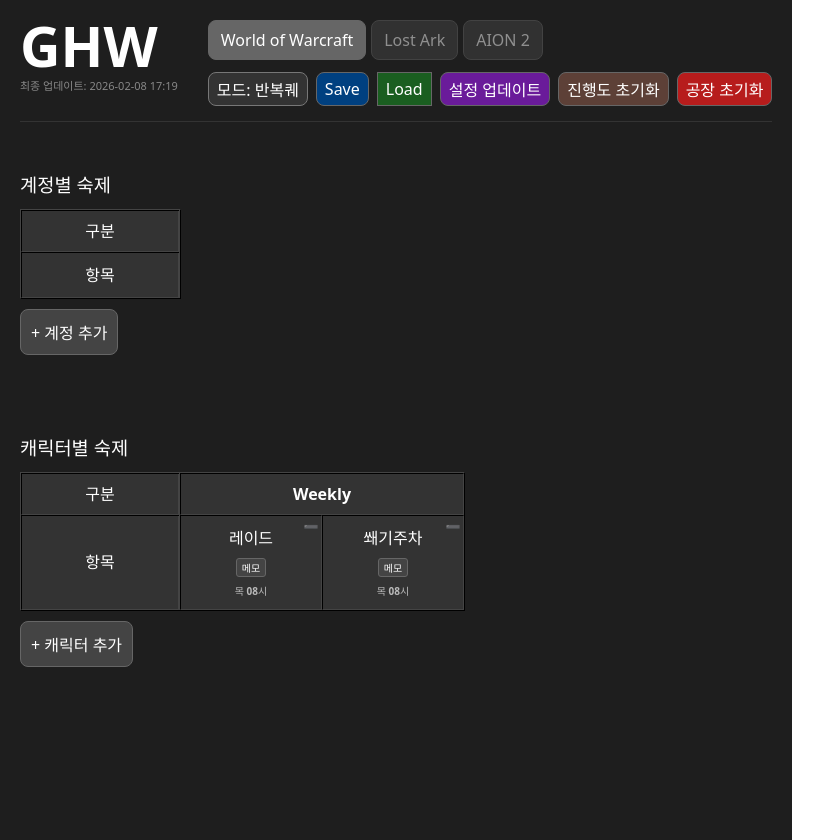
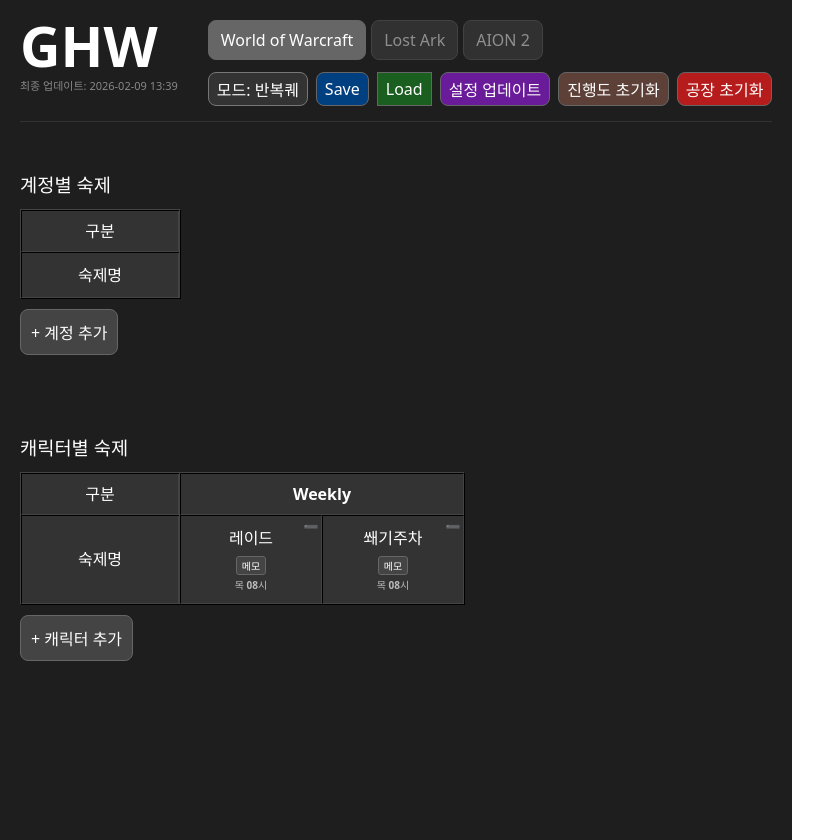
Before and after one commit to totitito/my-app, a React (Vite) app: page / in a window 1280 px wide. Shown: the whole page, without its empty margins (0-835 px from the left). Built offline with nearby package versions, Linux system fonts and the light colour scheme.

Commit message:
초상화 뒤 검정배경 삭제

```diff
--- a/src/App.jsx
+++ b/src/App.jsx
@@ -699,8 +699,6 @@
           )}
         </h3>
 
-        {/* 기존의 아래쪽 <div style={{ textAlign: 'left'... }}> 영역은 통째로 삭제해줘 */}
-
         <table border="1" style={{ borderCollapse: "separate", borderSpacing: 0, borderColor: "#444", whiteSpace: "nowrap", minWidth: "fit-content" }}>
           <thead>
             <tr style={{ backgroundColor: "#333" }}>
@@ -712,7 +710,7 @@
 
               {viewMode === "once" ? (
                 <>
-                  {/* .length 대신 filter를 써서 숨겨진 숙제를 뺀 개수만큼 colSpan을 잡는다 */}
+                  {/* .length 대신 filter 써서 숨겨진 숙제를 뺀 개수만큼 colSpan 잡기 */}
                   {onceBasic.filter(h => !hiddenHomeworks.includes(h.name)).length > 0 &&
                     <th colSpan={onceBasic.filter(h => !hiddenHomeworks.includes(h.name)).length} style={{ padding: "8px" }}>기본</th>}
 
@@ -746,13 +744,13 @@
               )}
             </tr>
 
-            {/* 2행: 숙제 항목명 */}
+            {/* 2행: 숙제명 */}
             <tr style={{ backgroundColor: "#333" }}>
               <th style={{
                 padding: "10px",
                 position: "sticky", left: 0, zIndex: 20, backgroundColor: "#333",
                 borderRight: "2px solid #444"
-              }}>항목</th>
+              }}>숙제명</th>
 
               {allFiltered.map(hw => {
                 if (hiddenHomeworks.includes(hw.name)) return null;
@@ -768,7 +766,7 @@
                     <div style={{ fontWeight: "bold" }}>{hw.name}</div>
 
                     {/* 2. 메모 영역 (주기보다 윗줄) */}
-                    <div style={{ marginTop: "4px" }}>
+                    <div style={{ marginTop: "2px" }}>
                       {hw.memo ? (
                         // 메모가 있을 때: 클릭하면 수정 가능
                         <div
@@ -777,7 +775,7 @@
                             if (newMemo !== null) updateHomeworkMemo(hw.id, newMemo);
                           }}
                           style={{
-                            fontSize: "11px", color: "#315c68", cursor: "pointer",
+                            fontSize: "11px", cursor: "pointer", color: "#80a3c7",
                             whiteSpace: "nowrap", overflow: "hidden", textOverflow: "ellipsis",
                             maxWidth: "110px", margin: "0 auto"//, borderBottom: "1px dashed #62dafb"
                           }}
@@ -802,9 +800,9 @@
                       )}
                     </div>
 
-                    {/* 3. 복구된 초기화 주기 로직 (메모 아래로 이동) */}
+                    {/* 3. 초기화 주기 표기 */}
                     {viewMode !== "once" && (
-                      <div style={{ fontSize: "10px", color: "#bbb", marginTop: "6px" }}>
+                      <div style={{ fontSize: "10px", color: "#bbb", marginTop: "2px" }}>
                         {hw.id === "aion2-odd-energy" ? "05시 기준 3시간마다 +15" :
                         (hw.resetType === 'recovery' ? `매일 05시 +${hw.recoveryAmount}` :
                         `${hw.resetPeriod === 'week' ? dayMap[hw.resetDay] : '매일'} ${String(Array.isArray(hw.resetTime)?hw.resetTime[0]:hw.resetTime).padStart(2,'0')}시`)}
@@ -856,14 +854,11 @@
                             position: "absolute",
                             inset: 0,
                             // 게임에 따라 맞는 이미지 경로 선택
-                            backgroundImage: game === "Lost Ark"
-                              // ? `linear-gradient(rgba(0,0,0,0.6), rgba(0,0,0,0.6)), url("${scores[targetName].portrait}")`
-                              ? `url("${scores[targetName].portrait}")`
-                              : `url("${scores[targetName].portrait}")`,
+                            backgroundImage: scores[targetName]?.portrait ? `url("${scores[targetName].portrait}")` : "none",
                             backgroundSize: "cover",
                             backgroundPosition: "center top",
                             opacity: 1,
-                            transform: "scale(1.05)",
+                            transform: "scale(1.0)",//"scale(1.05)",
                             pointerEvents: "none",
                             zIndex: 0,
                           }}
@@ -871,7 +866,7 @@
                       )}
 
                       {/* ✅ 2) 글자 가독성용 오버레이 */}
-                      <div
+                      {/* <div
                         aria-hidden="true"
                         style={{
                           position: "absolute",
@@ -881,7 +876,7 @@
                           pointerEvents: "none",
                           zIndex: 1,
                         }}
-                      />
+                      /> */}
 
                       {/* ✅ 3) 기존 내용은 위로 */}
                       <div style={{ position: "relative", zIndex: 2 }}>
@@ -1070,7 +1065,7 @@
           <div style={{ flexShrink: 0 }}>
             <h1 style={{ margin: 0, fontSize: "56px", lineHeight: "0.9", fontWeight: "bold" }}>GHW</h1>
             <div style={{ fontSize: "11px", color: "#888", marginTop: "8px", whiteSpace: "nowrap" }}>
-              최종 업데이트: 2026-02-08 17:19
+              최종 업데이트: 2026-02-09 13:39
             </div>
           </div>
 
```
